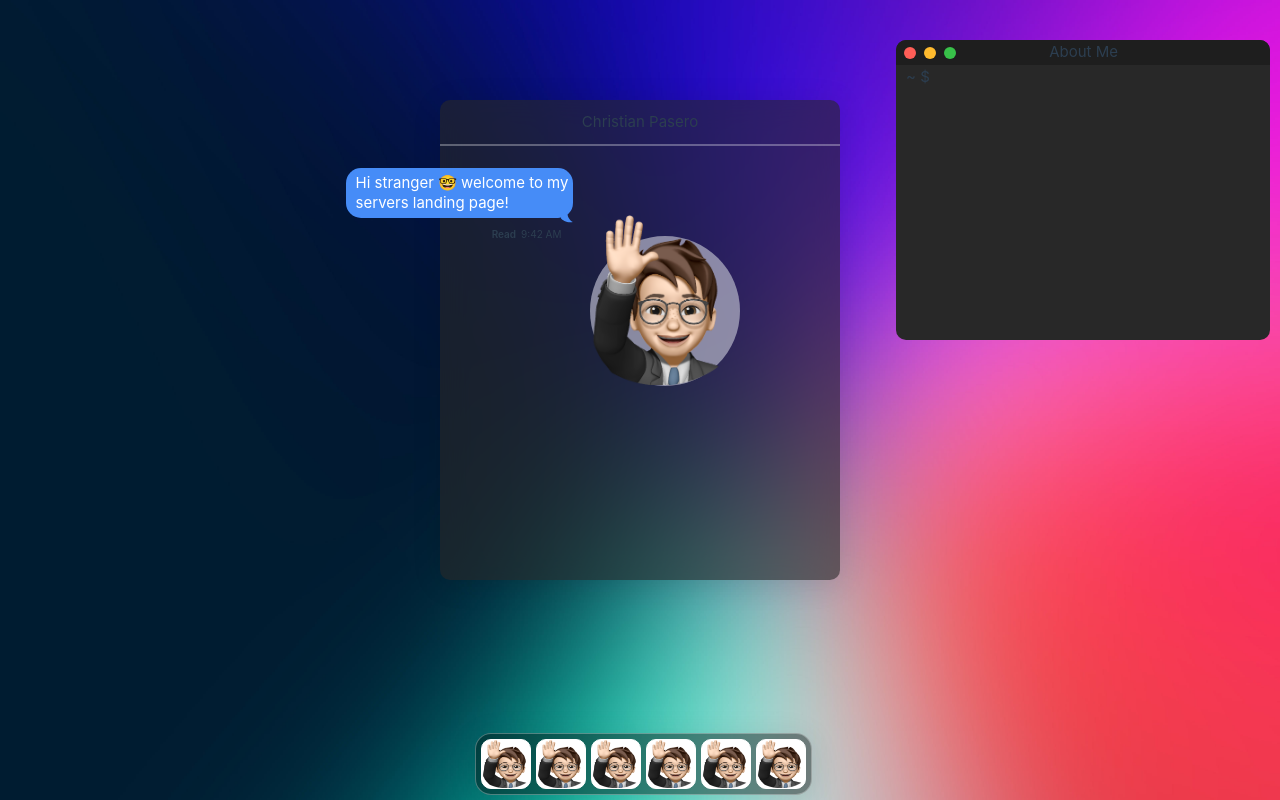
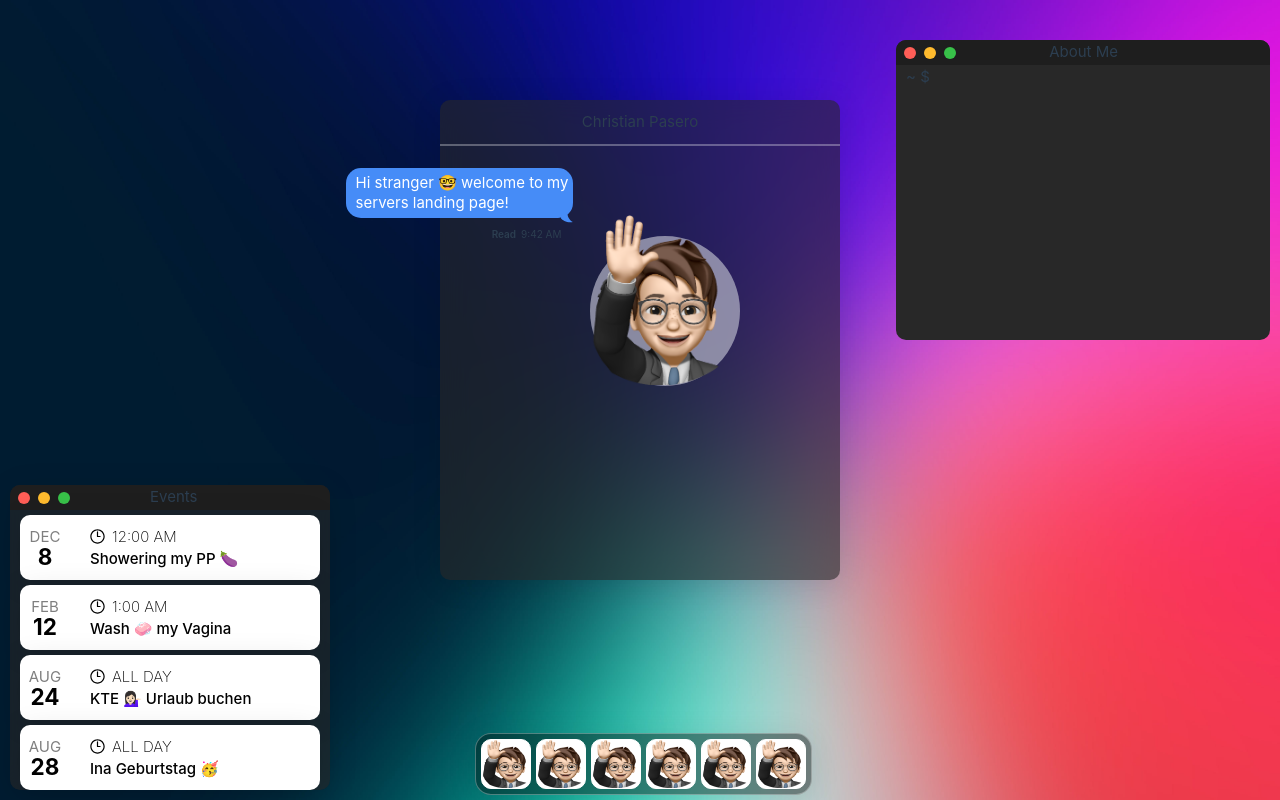
Before and after one commit to p4s3r0/p4s3r0_LandingPage, a Vue app: page / in a window 1280 px wide. Built offline with nearby package versions, Linux system fonts and the light colour scheme.

Commit message:
added events

```diff
--- a/src/App.vue
+++ b/src/App.vue
@@ -2,12 +2,14 @@
 import Dock from "./components/Dock.vue";
 import CenterWidget from "./components/CenterWidget.vue"
 import Terminal from "./components/Terminal.vue"
+import LeftEvents from "./components/LeftEvents.vue"
 </script>
 
 <template>
     <terminal/>
     <dock/>
     <center-widget/>
+    <left-events/>
 </template>
 
 <style scoped>
--- /dev/null
+++ b/src/components/Event.vue
@@ -0,0 +1,82 @@
+<template>
+<div id="container">
+    <h1> {{ month }} </h1>
+    <h2> {{ day }} </h2>
+    <svg version="1.1" viewBox="0 0 512 512">
+        <g>
+            <g>
+            <path d="m256,51.8c-112.6,0-204.2,91.6-204.2,204.2s91.6,204.2 204.2,204.2 204.2-91.6 204.2-204.2-91.6-204.2-204.2-204.2v-1.42109e-14zm0,449.2c-135.1,0-245-109.9-245-245s109.9-245 245-245 245,109.9 245,245-109.9,245-245,245z"/>
+            <path d="m344.1,276.4h-88.1c-11.3,0-20.4-9.1-20.4-20.4v-157.8c0-11.3 9.1-20.4 20.4-20.4 11.3,0 20.4,9.1 20.4,20.4v137.4h67.7c11.3,0 20.4,9.1 20.4,20.4 5.68434e-14,11.3-9.1,20.4-20.4,20.4z"/>
+            </g>
+        </g>
+    </svg>
+    <h3> {{ time }} </h3>
+    <p> {{ event }} </p>
+</div>
+</template>
+
+<style scoped>
+#container {
+    /* CONSTANTS*/
+    --container-width: 300px;
+    --container-height: 65px;
+    /* CSS */
+    width: var(--container-width);
+    height: var(--container-height);
+    /* BLURRY BACKGROUND*/
+    border-radius: 10px;
+    background-color: #fff;
+    box-shadow: 0 4px 30px rgba(0, 0, 0, 0.1);
+    backdrop-filter: blur(14.2px);
+    -webkit-backdrop-filter: blur(14.2px);
+    margin-top: 5px;
+    color: black;
+    margin-left: 10px;
+}
+
+h1 {
+    position: relative;
+    top: 10px;
+    width: 50px;
+    text-align: center;
+    color: rgba(0,0,0,0.5);
+    font-size: 1em;
+}
+
+h2 {
+    position: absolute;
+    color: black;
+    font-size: 1.5em;
+    font-weight: 700;
+    width: 50px;
+    text-align: center;
+}
+
+h3 {
+    position: relative;
+    top: -38px;
+    left: 92px;
+    font-size: 1em;
+    font-weight: 200;
+}
+
+p {
+    position: relative;
+    left: 70px;
+    top: -40px;
+    font-weight: 500;
+}
+
+svg {
+    position: relative;
+    width: 15px;
+    margin-left: 70px;
+    top: -12px;
+}
+</style>
+
+<script>
+export default {
+ props: ['month', 'day', 'time', 'event']
+}
+</script>
--- /dev/null
+++ b/src/components/LeftEvents.vue
@@ -0,0 +1,59 @@
+<script setup>
+import Event from "./Event.vue"
+</script>
+
+<template>
+
+<div id="containerEvents">
+    <div id="topBar">
+        <div class="actionButton" style="background-color: #FF5E57;"> </div>
+        <div class="actionButton" style="background-color: #FFBB2E;"> </div>
+        <div class="actionButton" style="background-color: #38C149;"> </div>
+        <p>Events</p>
+    </div>
+    <event month="DEC" day="8" time="12:00 AM" event="Showering my PP 🍆"/>
+    <event month="FEB" day="12" time="1:00 AM" event="Wash 🧼 my Vagina"/>
+    <event month="AUG" day="24" time="ALL DAY" event="KTE 💁🏻‍♀️ Urlaub buchen "/>
+    <event month="AUG" day="28" time="ALL DAY" event="Ina Geburtstag 🥳"/>
+</div>
+
+</template>
+
+<style scoped>
+#containerEvents {
+    /* CSS */
+    position: absolute;
+    left: 10px;
+    bottom: 10px;
+    /* BLURRY BACKGROUND*/
+    background-color: rgba(40, 40, 40, 0.6);
+    border-radius: 10px;
+    box-shadow: 0 4px 30px rgba(0, 0, 0, 0.1);
+    backdrop-filter: blur(14.2px);
+    -webkit-backdrop-filter: blur(14.2px);
+}
+
+
+#topBar {
+    position: relative;
+    width: 320px;
+    height: 25px;
+    background-color: #1E1E1E;
+    border-top-right-radius: 10px;
+    border-top-left-radius: 10px;
+    display: flex;
+}
+
+#topBar p {
+    margin-left: 80px;
+}
+
+.actionButton {
+    width: 12px;
+    height: 12px;
+    margin-left: 8px;
+    margin-top: 6.5px;
+    border-radius: 6px;
+}
+
+</style>
```
Also changed, not shown: src/main.js (line endings or trailing spaces), 5 other files (tests, documents, lock files or other folders).
